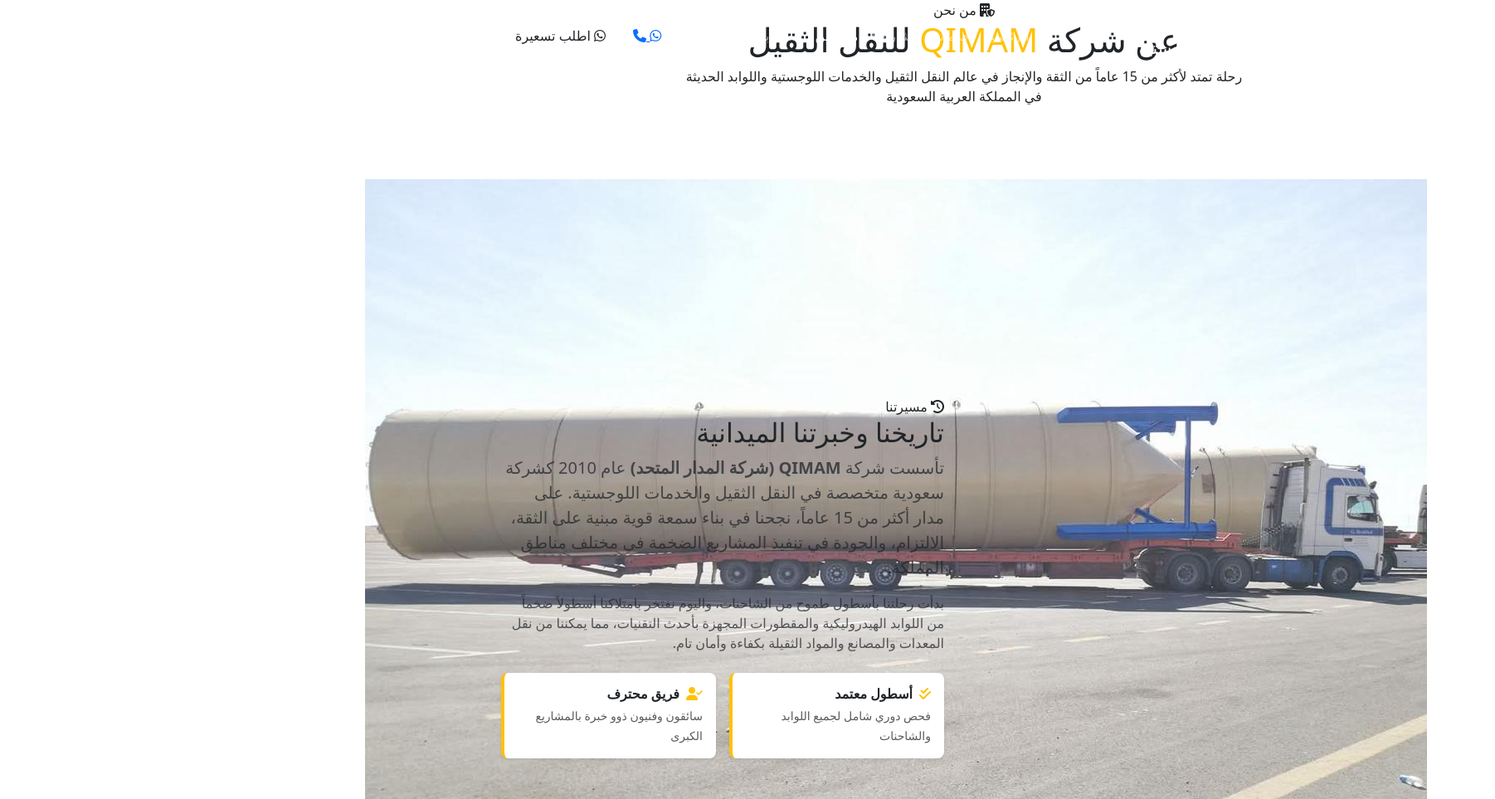
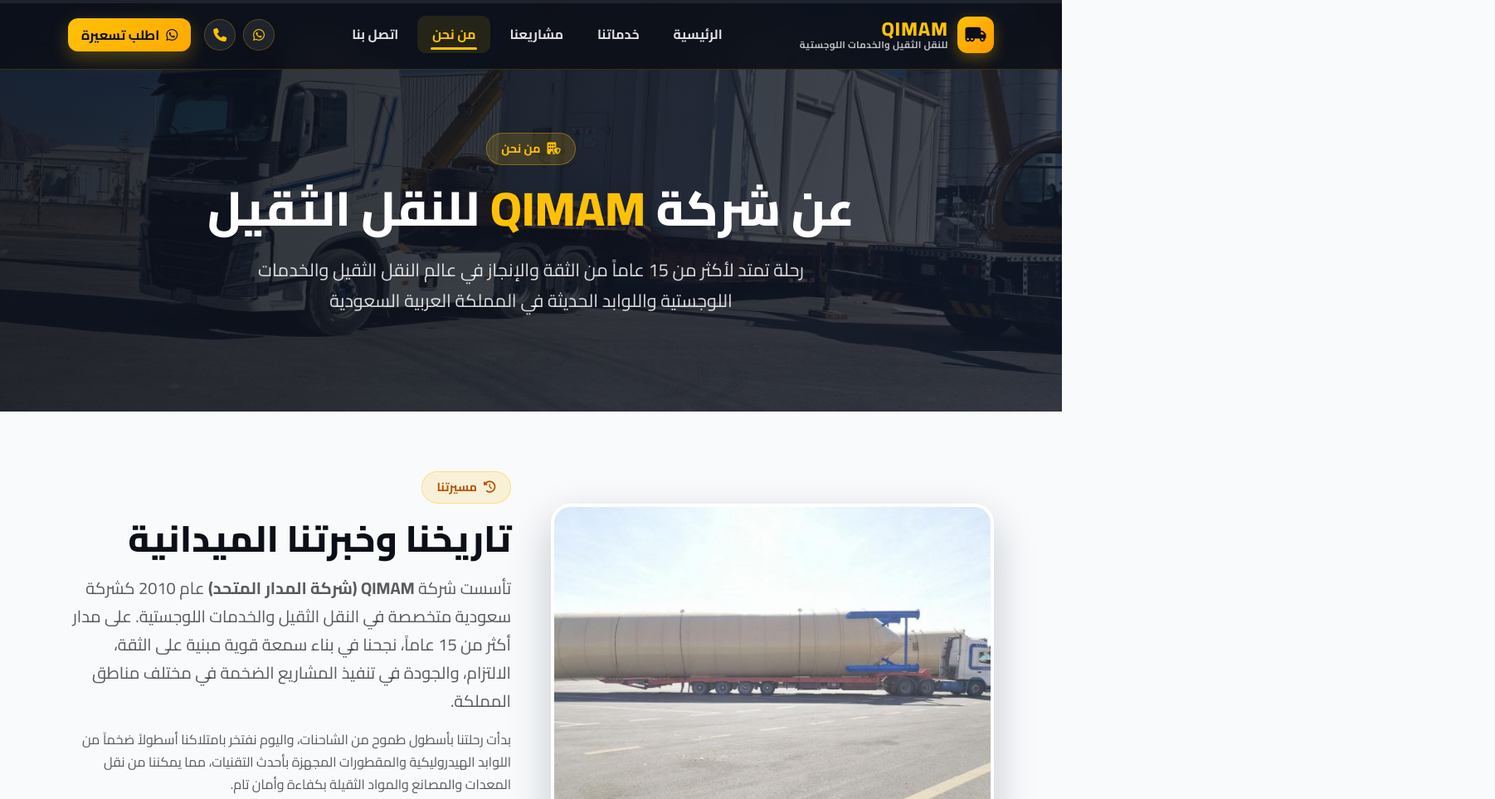
Before and after one commit to adelelgyoushy61-cmyk/QIMAM-Elmadar, a plain HTML site: page about.html in a window 1280 px wide. Shown: the top 963 px of the page at 83% size, 1802 px wide, since content can reach past the window. Drawn offline with nearby package versions, Linux system fonts and the light colour scheme.

Commit message:
Update about.html

```diff
--- a/about.html
+++ b/about.html
@@ -14,7 +14,7 @@
     <!-- Google Fonts: Cairo -->
     <link href="https://fonts.googleapis.com/css2?family=Cairo:wght@400;600;700;800&display=swap" rel="stylesheet">
     <!-- Custom Unified Stylesheet -->
-    <link rel="stylesheet" hrefcss/about.css">
+   <link rel="stylesheet" href="css/about.css">
 </head>
 <body>
     <!-- شريط تقدم التمرير العلوي -->
```
